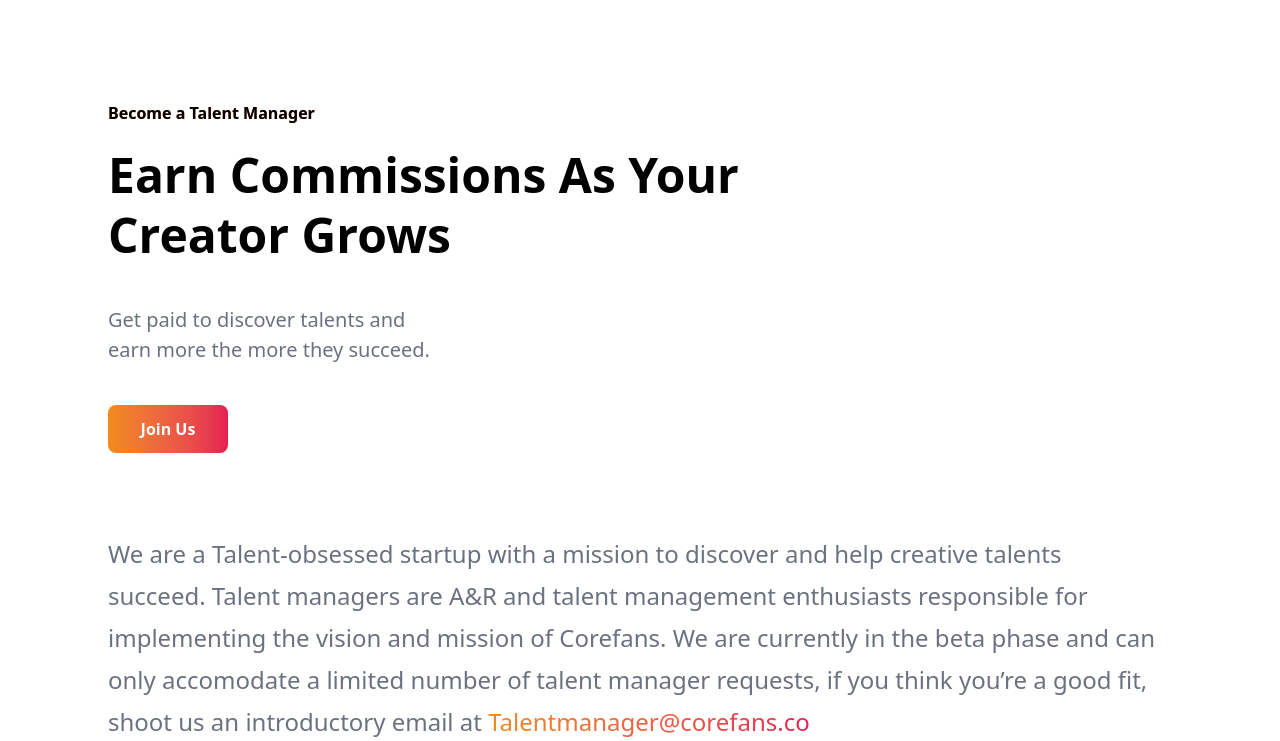
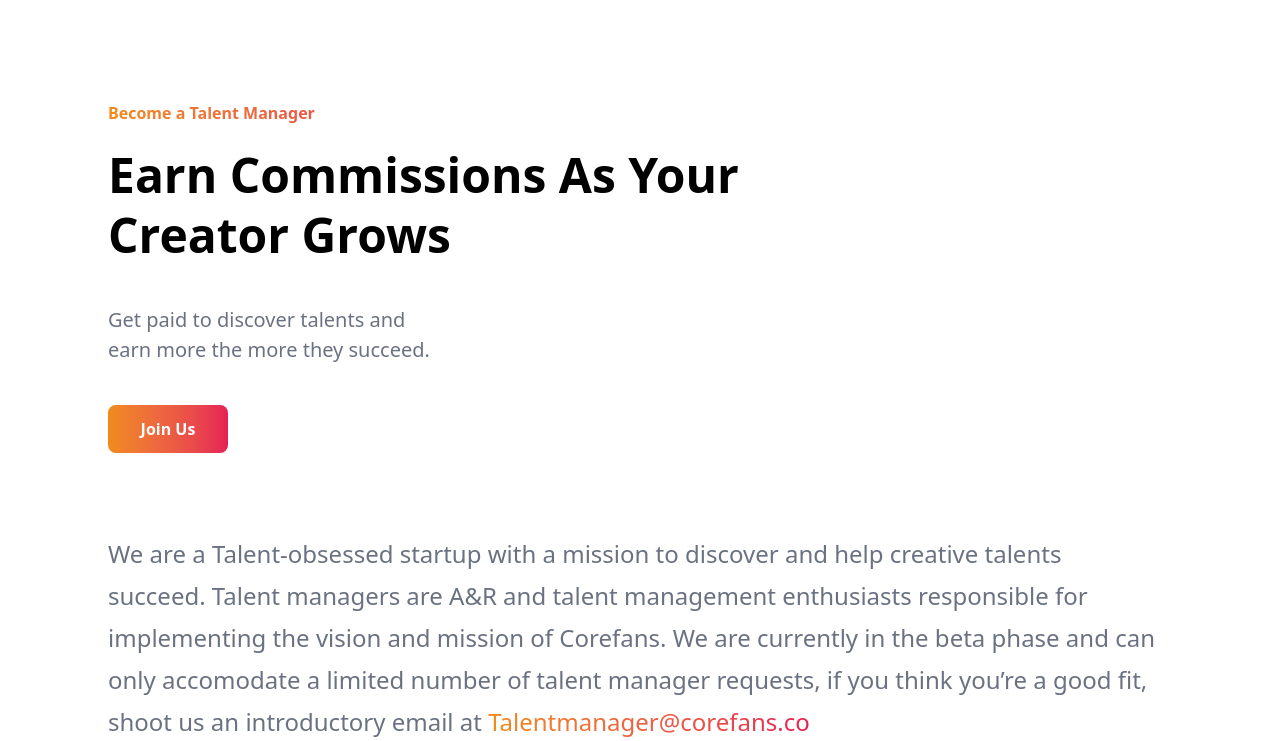
Before and after one commit to elsiedevhub/corefans-project, a website: page manager.html in a window 1280 px wide. Shown: the part 59-800 px from the top of the page. Drawn offline with Linux system fonts and the light colour scheme.

Commit message:
made changes

```diff
--- a/manager.html
+++ b/manager.html
@@ -37,7 +37,7 @@
             <div>
                 <div class="md:mx-27 pt-20">
                     <div class="w-[343px]">
-                        <h3 class="md:text-base md:leading-[24px] text-sm leading-5 font-semibold bg-gradient-to-r from-hover_1 to-hover_2 bg-clip-text md:ml-0 ml-5">
+                        <h3 class="md:text-base md:leading-[24px] text-sm leading-5 font-semibold bg-gradient-to-r from-hover_1 to-hover_2 bg-clip-text text-transparent md:ml-0 ml-5">
                             Become a Talent Manager
                         </h3>
                         <h2 class="md:text-5xl text-3xl leading-[38px] font-semibold md:leading-[60px] md:w-[700px] pt-5 md:ml-0 ml-5">
```
